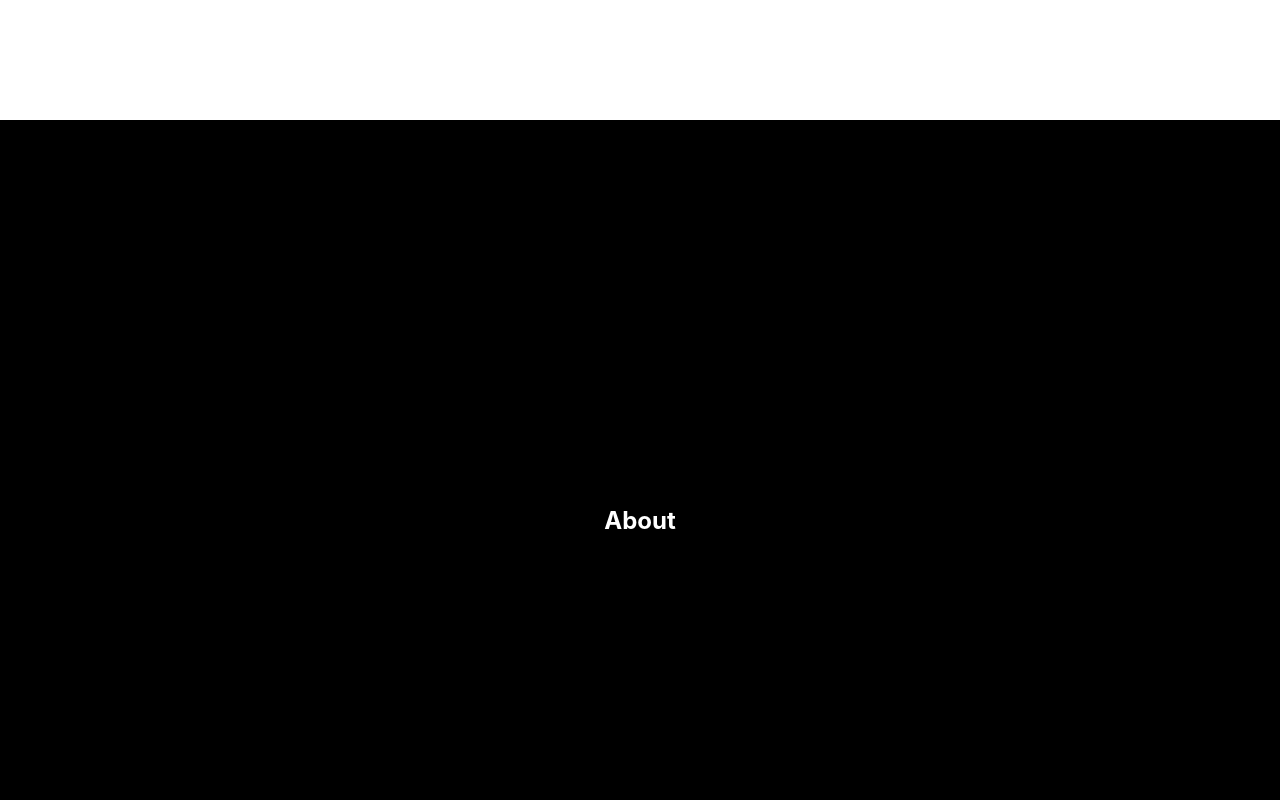
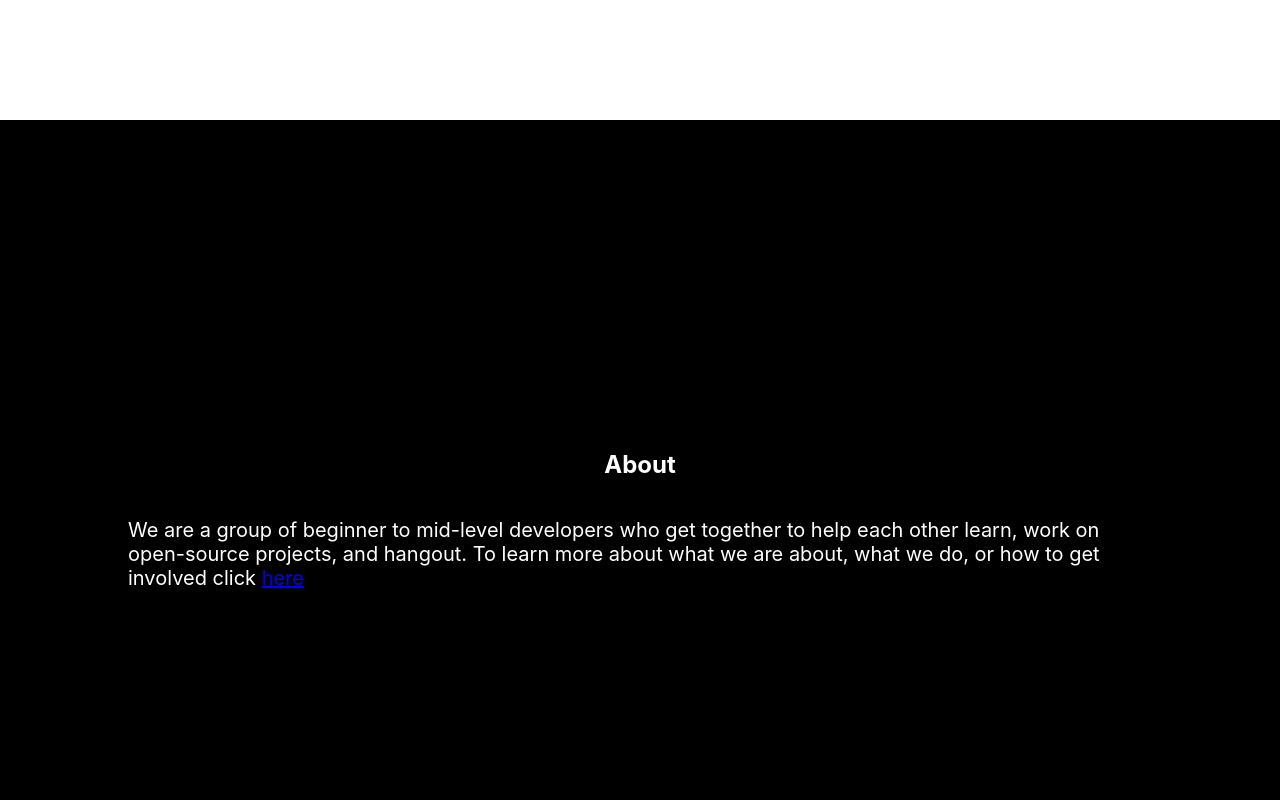
Before and after one commit to evanplaice/StudyGroupSite, a React (Create React App) app: page / in a window 1280 px wide. Shown: the part 680-1480 px from the top of the page. Built offline with nearby package versions, Linux system fonts and the light colour scheme.

Commit message:
added a mockup

```diff
--- a/src/components/Home/AboutHome.js
+++ b/src/components/Home/AboutHome.js
@@ -1,11 +1,18 @@
 import React, { Component } from "react";
 import styled from "@emotion/styled";
+import { Link } from "@reach/router";
 
 export default class AboutHome extends Component {
   render() {
     return (
       <Container>
         <Title>About</Title>
+        <Par>
+          We are a group of beginner to mid-level developers who get together to
+          help each other learn, work on open-source projects, and hangout. To
+          learn more about what we are about, what we do, or how to get involved
+          click <Link to="/About">here</Link>
+        </Par>
       </Container>
     );
   }
@@ -17,9 +24,16 @@ const Title = styled.h2`
 `;
 const Container = styled.div`
   height: 100vh;
-  width: 100vw;
+  width: 100%;
   background-color: #000;
   display: flex;
+  flex-direction: column;
   justify-content: center;
   align-items: center;
 `;
+const Par = styled.p`
+  font-size: 20px;
+  color: #fff;
+  padding-left: 10%;
+  padding-right: 10%;
+`;
```
Also changed, not shown: src/assets/bootcampcollective.png (added).
